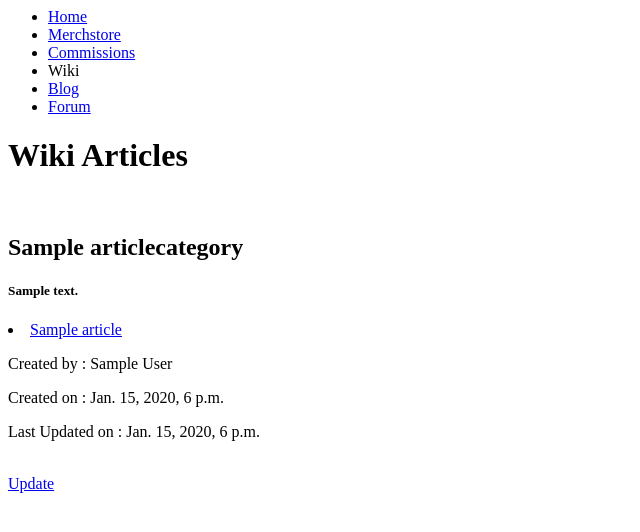
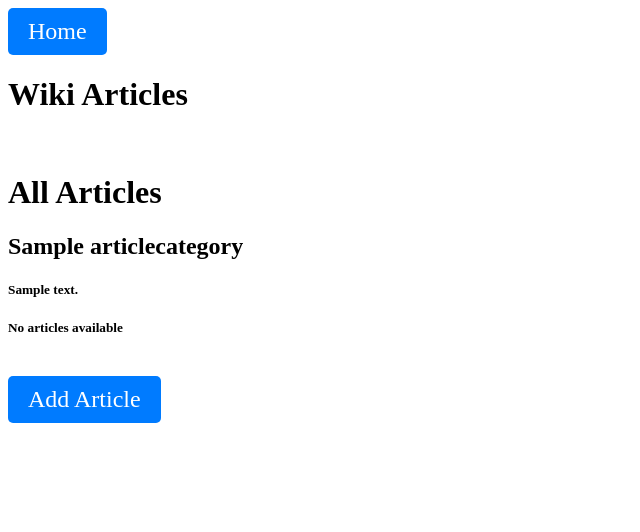
Before and after one commit to EimerTulio/hobbysite-FG-16, a Django app: page /wiki/articles in a window 1280 px wide. Shown: the top 532 px of the page, without its empty margins (0-640 px from the left). Run offline with Django 5.2, Linux system fonts and the light colour scheme; tables that the repository leaves empty hold one stand-in row (values such as "Sample post").

Commit message:
Finished Article List and fixed login

```diff
--- a/hobbysite/templates/base.html
+++ b/hobbysite/templates/base.html
@@ -7,59 +7,28 @@
 	</head>
 	<body>
 		<header>
-			<nav>
-			<ul>
-				<li>
 			{% url 'homepage:index' as home_url %}
 			{% if request.path == home_url %}
-						<span>Home</span>
+				<h1>Home</h1>
 			{% else %}
-						<a href="{{ home_url }}">Home</a>
+				<a href="{% url 'homepage:index' %}" style="font-size: 24px; padding: 10px 20px; background-color: #007bff; color: white; text-decoration: none; border-radius: 5px; display: inline-block;">Home</a>
 			{% endif %}
-				</li>
-				<li>
-					{% url 'merchstore:merch-list' as merch_url %}
-					{% if request.path == merch_url %}
-						<span>Merchstore</span>
+		</header>
+
+		{% if request.user.is_authenticated %}
+        	{% block user_status %}
+        		<p>Welcome, {{ request.user.username }}!</p>
+				<form method="POST" action="{% url 'logout' %}">
+					{% csrf_token %}
+					<button type="submit">Logout</button>
+				</form>
+        	{% endblock %}
       	{% else %}
-						<a href="{{ merch_url }}">Merchstore</a>
+        	{% block guest_status %}
+
+        	{% endblock %}
       	{% endif %}
-				</li>
-				<li>
-					{% url 'commissions:commission_list' as commissions_url %}
-					{% if request.path == commissions_url %}
-						<span>Commissions</span>
-					{% else %}
-						<a href="{{ commissions_url }}">Commissions</a>
-					{% endif %}
-				</li>
-				<li>
-					{% url 'wiki:article-list' as wiki_url %}
-					{% if request.path == wiki_url %}
-						<span>Wiki</span>
-					{% else %}
-						<a href="{{ wiki_url }}">Wiki</a>
-					{% endif %}
-				</li>
-				<li>
-					{% url 'blog:article_list' as blog_url %}
-					{% if request.path == blog_url %}
-						<span>Blog</span>
-					{% else %}
-						<a href="{{ blog_url }}">Blog</a>
-					{% endif %}
-				</li>
-				<li>
-					{% url 'forum:post-category' as forum_url %}
-					{% if request.path == forum_url %}
-						<span>Forum</span>
-					{% else %}
-						<a href="{{ forum_url }}">Forum</a>
-					{% endif %}
-				</li>
-			</ul>
-			</nav>
-			</header>
+
 		{% block content %}
 		{% endblock %}
 	</body>
--- a/hobbysite/wiki/templates/wiki_detail.html
+++ b/hobbysite/wiki/templates/wiki_detail.html
@@ -26,5 +26,6 @@
 
     <br>
 
+
     <a href="{% url 'wiki:article-list' %}">Back</a>
 {% endblock %}
--- a/hobbysite/wiki/templates/wiki_list.html
+++ b/hobbysite/wiki/templates/wiki_list.html
@@ -6,16 +6,49 @@
 {% block content %}
     <h1 class="page-title-list">Wiki Articles</h1>
     <br>
+    {% if request.user.is_authenticated %}
+        <h1> Articles from Users </h1>
         {% for articles in articles %}
             <h2> {{articles.name}} </h2>
             <h5> {{articles.description}} </h5>
             {% for article in articles.articles.all %}
+                {% if article.author %}
                     <li><a href="{% url 'wiki:article-detail' article.id %}">{{article.title}}</a>
                     <p> Created by : {{article.author}} </p>
                     <p> Created on : {{article.created_on}} </p>
                     <p> Last Updated on : {{article.updated_on}} </p> </li>
+                {% endif %}
+            {% endfor %}
+            <h5> No articles available </h5>
         {% endfor %}
         <br>
+        <h1> Articles from Anonymous Users </h1>
+        {% for articles in articles %}
+            <h2> {{articles.name}} </h2>
+            <h5> {{articles.description}} </h5>
+            {% for article in articles.articles.all %}
+                {% if not article.author %}
+                    <li><a href="{% url 'wiki:article-detail' article.id %}">{{article.title}}</a>
+                    <p> Created on : {{article.created_on}} </p>
+                    <p> Last Updated on : {{article.updated_on}} </p> </li>
+                {% endif %}
             {% endfor %}
-    <a href="{% url 'wiki:article-add' %}">Update</a>
+            <h5> No articles available </h5>
+        {% endfor %}
+    {% else %}
+        <h1> All Articles </h1>
+        {% for articles in articles %}
+            <h2> {{articles.name}} </h2>
+            <h5> {{articles.description}} </h5>
+            {% for article in articles.articles.all %}
+                {% if not article.author %}
+                    <li><a href="{% url 'wiki:article-detail' article.id %}">{{article.title}}</a>
+                {% endif %}
+            {% endfor %}
+            <h5> No articles available </h5>
+        {% endfor %}
+    {% endif %}
+    <br>
+	    <a href="{% url 'wiki:article-add' %}" style="font-size: 24px; padding: 10px 20px; background-color: #007bff; color: white; text-decoration: none; border-radius: 5px; display: inline-block;">Add Article</a>
+    <br>
 {% endblock %}
--- a/hobbysite/wiki/views.py
+++ b/hobbysite/wiki/views.py
@@ -26,7 +26,10 @@ def article_add(request):
         form = ArticleForm(request.POST, request.FILES)
         if form.is_valid():# https://stackoverflow.com/questions/68389156/django-how-to-set-user-create-article-is-by-user-is-logon
             article = form.save(commit=False)
-            article.author = request.user.profile
+            if request.user.is_authenticated:
+                article.author = request.user.profile
+            else:
+                article.author = None
             article.save()
             return redirect('wiki:article-list')
 
```
Also changed, not shown: hobbysite/homepage/templates/homepage/home.html (+50 -0 lines), hobbysite/media/article_headers/Screenshot_2025-04-04_015709.jpg (added). Lines whose indentation alone changed are shown as unchanged.
